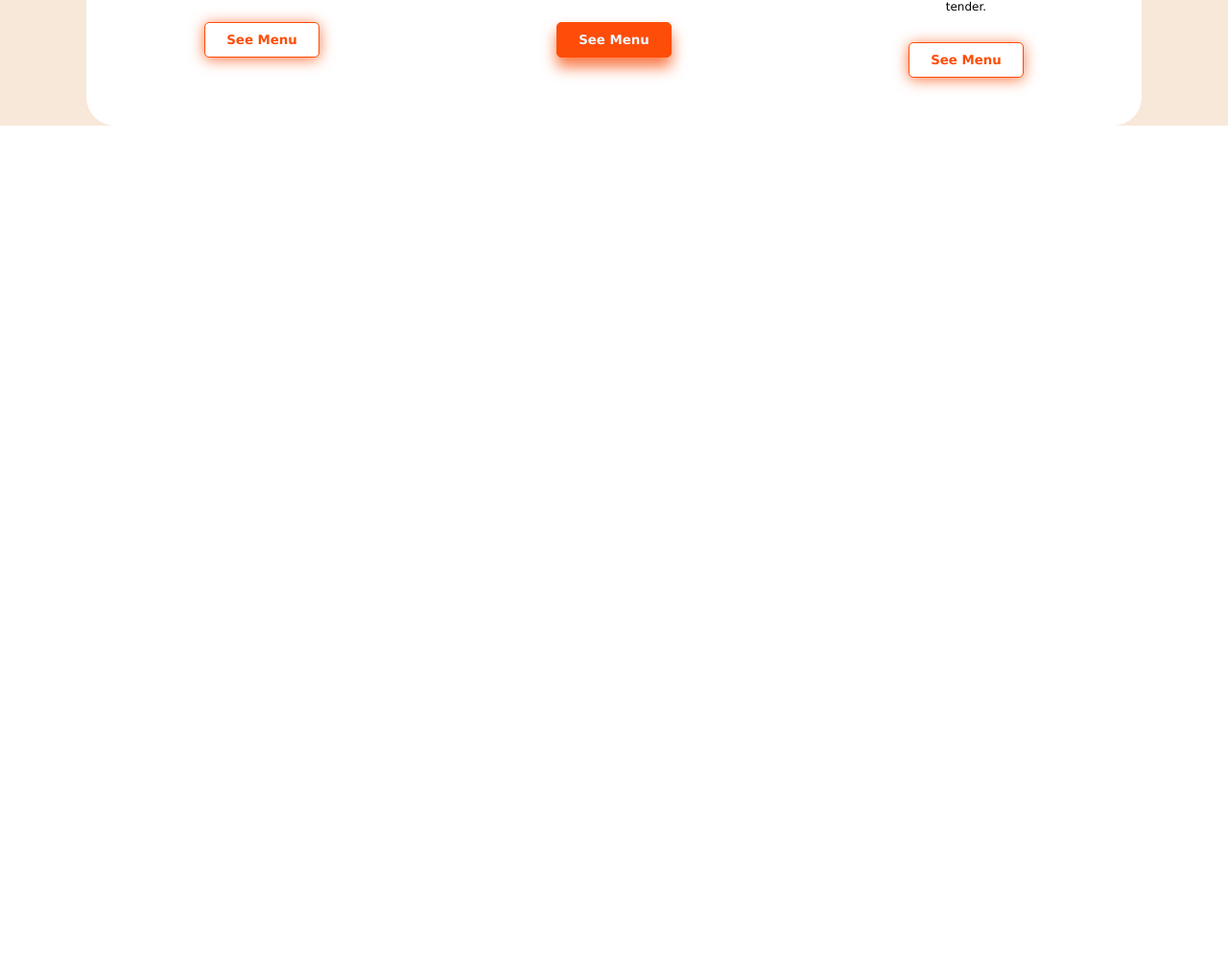
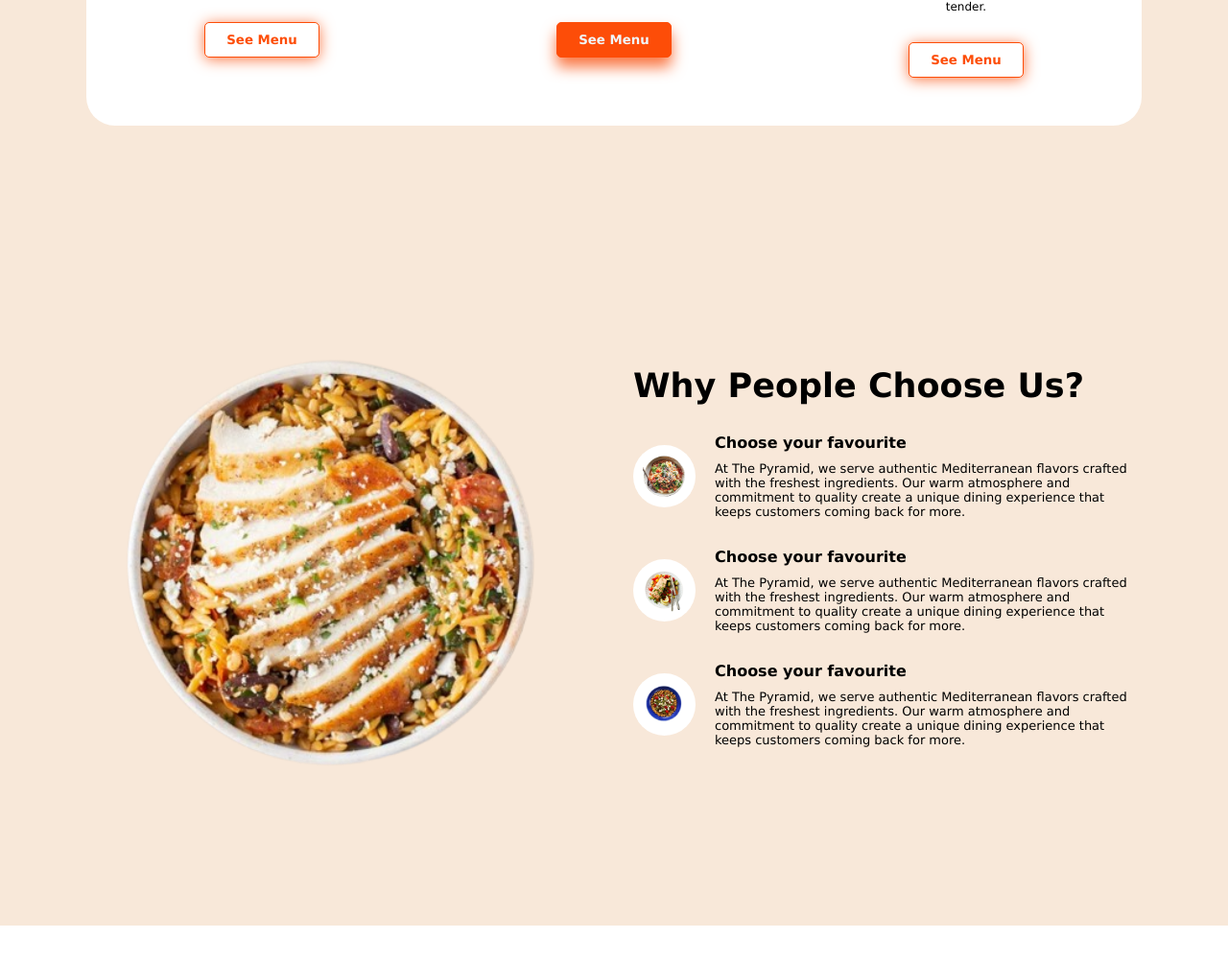
Before and after one commit to mtaqi04/Restaurant, a plain HTML site: page index.html in a window 1280 px wide. Shown: the part 897-1900 px from the top of the page at 96% size. Before the commit the page ends 1098 px from the top, so only its background shows below. Drawn offline with Linux system fonts and the light colour scheme.

Commit message:
Added images, also added question/answer section and styled it within style.css.

```diff
--- a/index.html
+++ b/index.html
@@ -143,6 +143,46 @@
                 <button class="white_btn" >See Menu</button>
             </div>
         </div>
+
+        <div class="main_slide2">
+            <div class="foodimg">
+                <img src="./images/plate1.png" alt="plate">
+            </div>
+            <div class="question">
+                <div>
+                    <h2>Why People Choose Us?</h2>
+                </div>
+                <div>
+                    <div class="q-ans">
+                        <div>
+                            <img src="./images/plate2.png" alt="plate">
+                        </div>
+                        <div>
+                            <h4>Choose your favourite</h4>
+                            <p>At The Pyramid, we serve authentic Mediterranean flavors crafted with the freshest ingredients. Our warm atmosphere and commitment to quality create a unique dining experience that keeps customers coming back for more.</p>
+                        </div>
+                    </div>
+                    <div class="q-ans">
+                        <div>
+                            <img src="./images/plate3.png" alt="plate">
+                        </div>
+                        <div>
+                            <h4>Choose your favourite</h4>
+                            <p>At The Pyramid, we serve authentic Mediterranean flavors crafted with the freshest ingredients. Our warm atmosphere and commitment to quality create a unique dining experience that keeps customers coming back for more.</p>
+                        </div>
+                    </div>
+                    <div class="q-ans">
+                        <div>
+                            <img src="./images/plate4.png" alt="plate">
+                        </div>
+                        <div>
+                            <h4>Choose your favourite</h4>
+                            <p>At The Pyramid, we serve authentic Mediterranean flavors crafted with the freshest ingredients. Our warm atmosphere and commitment to quality create a unique dining experience that keeps customers coming back for more.</p>
+                        </div>
+                    </div>
+                </div>
+            </div>
+        </div>
     </div>
 
     <script src="app.js"></script>
--- a/style.css
+++ b/style.css
@@ -210,6 +210,65 @@
     line-height: 35px;
 }
 
+.main_slide2 {
+    margin: 80px 0;
+    display: flex;
+    flex-wrap: wrap;
+    justify-content: space-between;
+    align-items: center;
+}
+
+.foodimg {
+    flex: 0.5;
+}
+
+.foodimg img {
+    max-width: 500px;
+    width: 45vw;
+}
+
+.question {
+    flex: 0.5;
+    flex-direction: column;
+    margin-left: 40px;
+}
+
+.question h2 {
+    font-size: 35px;
+    margin-bottom: 15px;
+}
+
+.q-ans{
+    display: flex;
+    justify-content: flex-start;
+    align-items: center;
+    padding: 15px 0;
+    cursor: pointer;
+}
+
+.q-ans img {
+    width: 45px;
+}
+
+.q-ans div:first-child {
+    padding: 10px;
+    border-radius: 50%;
+    height: 65px;
+    text-align: center;
+    background-color: white;
+    margin-right: 20px;
+}
+
+.q-ans div:nth-child(2){
+    display: flex;
+    flex-direction: column;
+}
+
+.q-ans div:nth-child(2) p {
+    margin-top: 10px;
+    font-size: 13px;
+}
+
 @media only screen and (max-width: 768px){
     .header .nav,.header .account{
         display: none;
```
Also changed, not shown: images/plate1.png (added), images/plate2.png (added), images/plate3.png (added), images/plate4.png (added).
